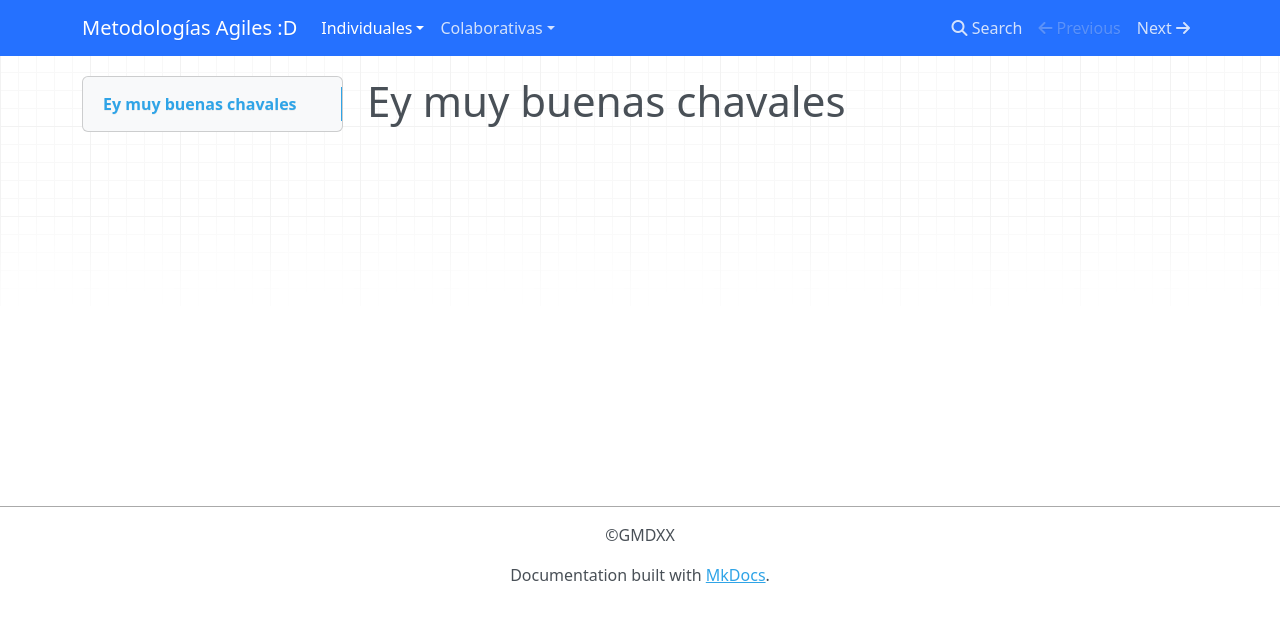
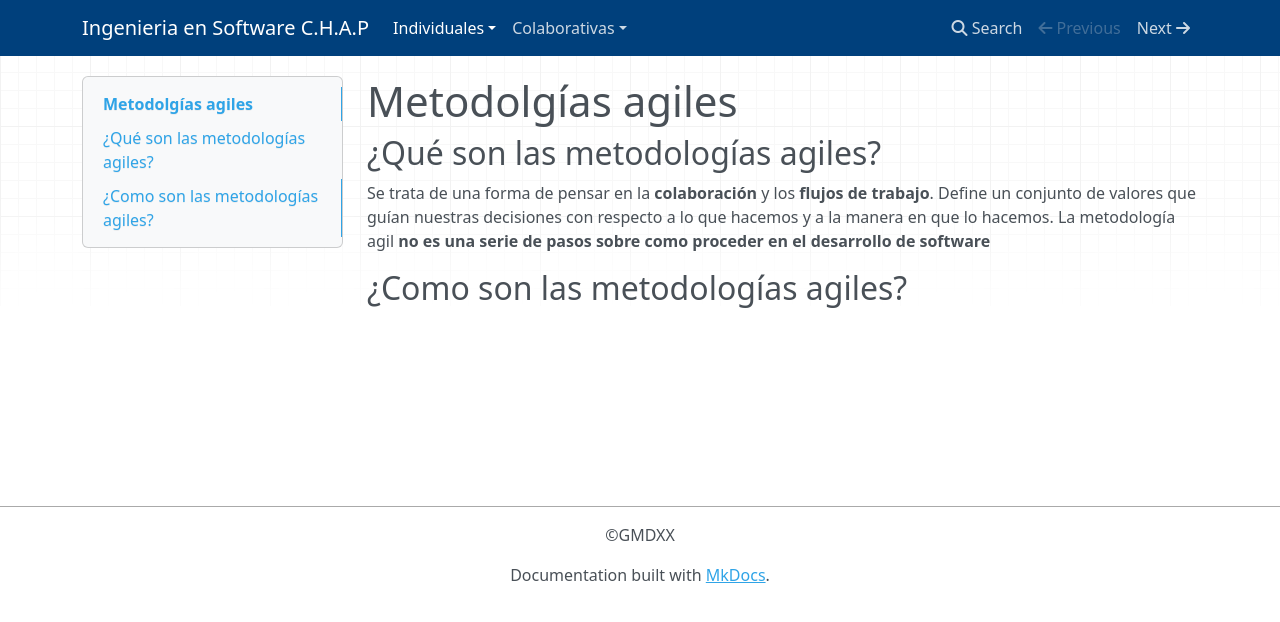
Before and after one commit to Tlakuache123/CursoIngSoft, an MkDocs documentation site: the page built from docs/individual/actividad1.md, in a window 1280 px wide. Shown: the top 622 px of the page. Built offline with MkDocs 1.6.1, drawn with Linux system fonts in a browser that asks for light colours; nearby versions of some CDN libraries.

Commit message:
Iniciando Actividad 1

```diff
--- a/docs/individual/actividad1.md
+++ b/docs/individual/actividad1.md
@@ -1 +1,9 @@
-# Ey muy buenas chavales
+
+# Metodolgías agiles
+
+## ¿Qué son las metodologías agiles?
+
+Se trata de una forma de pensar en la **colaboración** y los **flujos de trabajo**.
+Define un conjunto de valores que guían nuestras decisiones con respecto a lo que hacemos y a la manera en que lo hacemos. La metodología agil **no es una serie de pasos sobre como proceder en el desarrollo de software**
+
+## ¿Como son las metodologías agiles?
--- a/mkdocs.yml
+++ b/mkdocs.yml
@@ -1,4 +1,4 @@
-site_name: Metodologías Agiles :D
+site_name: Ingenieria en Software C.H.A.P
 dev_addr: 127.0.0.1:8001
 # site_url:
 # repo_url:
--- a/resources/css/page.css
+++ b/resources/css/page.css
@@ -1,5 +1,5 @@
 .navbar {
-    background: rgb(37, 113, 255) !important;
+    background: rgb(0, 64, 124) !important;
 }
 
 .navbar-default .navbar-nav > .active > a, .navbar-default .navbar-nav > .active > a:hover, .navbar-default .navbar-nav > .active > a:focus {
```
Also changed, not shown: README.md (+2 -0 lines), docs/todo.md (+1 -1 lines).
